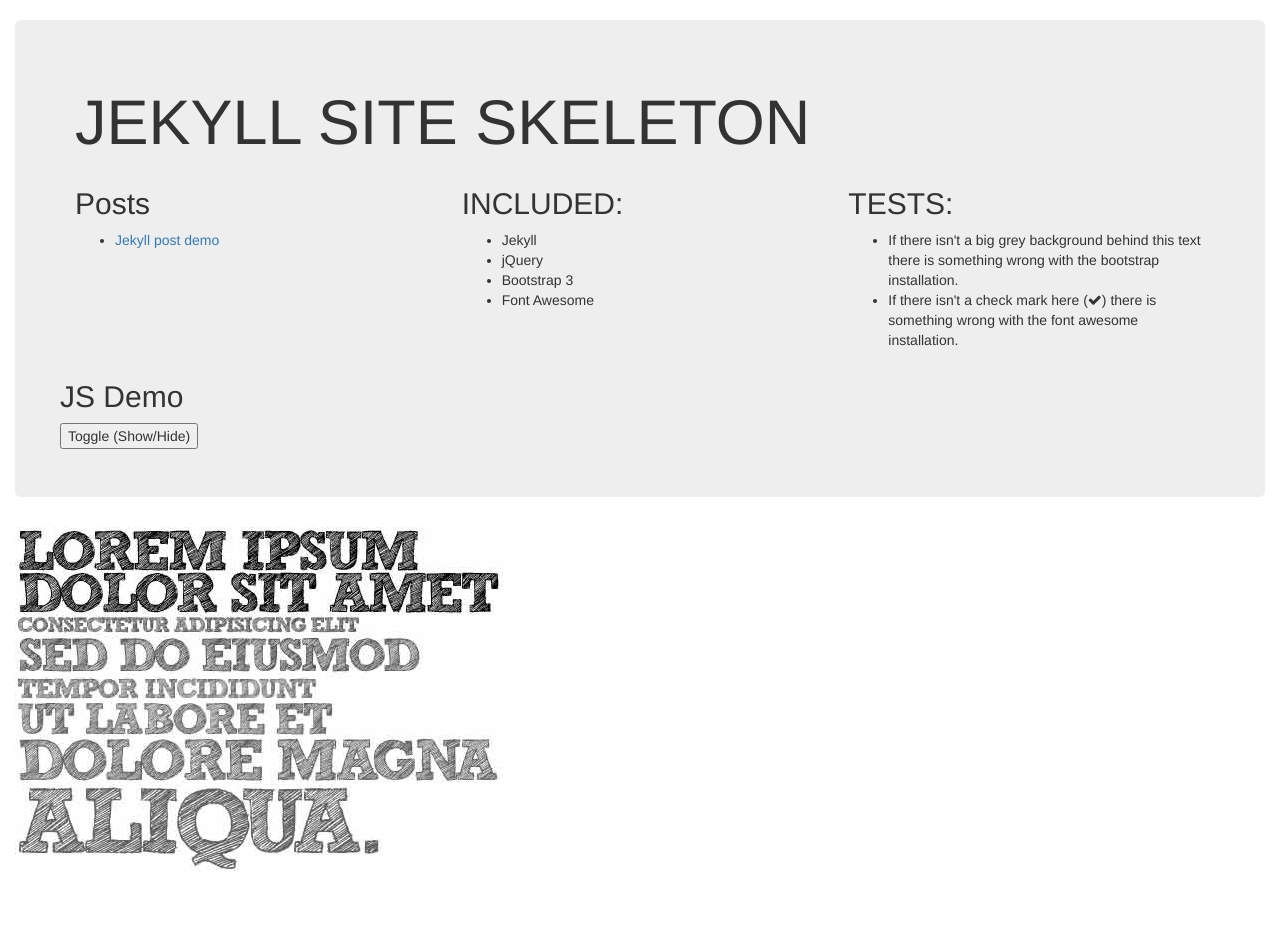
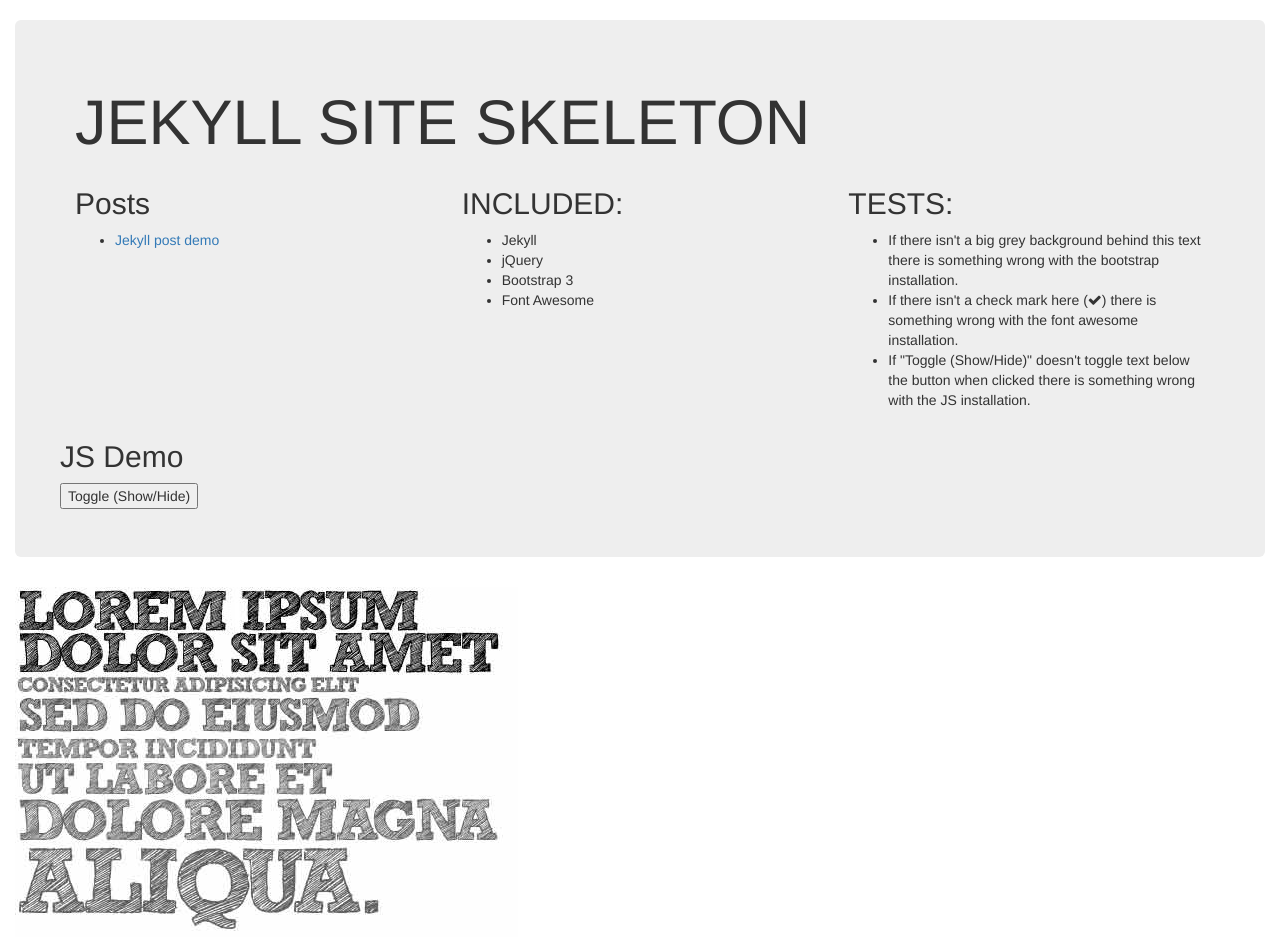
Before and after one commit to lostphilosopher/last-call, a Jekyll site: the page built from index.html, in a window 1280 px wide. Built offline with Jekyll 4.4.1, drawn with Linux system fonts in a browser that asks for light colours; before the commit the page ends 900 px from its top, so only the background shows below that.

Commit message:
Adding JS test language

```diff
--- a/index.html
+++ b/index.html
@@ -29,6 +29,7 @@ layout: default
       <ul>
         <li>If there isn't a big grey background behind this text there is something wrong with the bootstrap installation.</li>
         <li>If there isn't a check mark here (<i class="fa fa-check"></i>) there is something wrong with the font awesome installation.</li>
+        <li>If "Toggle (Show/Hide)" doesn't toggle text below the button when clicked there is something wrong with the JS installation.</li>
       </ul>
     </div>
   </div>
```
